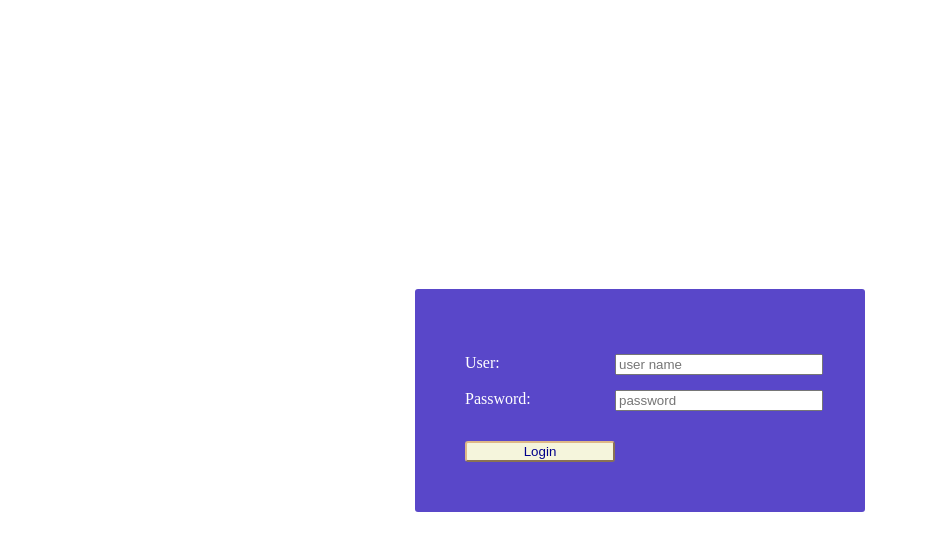
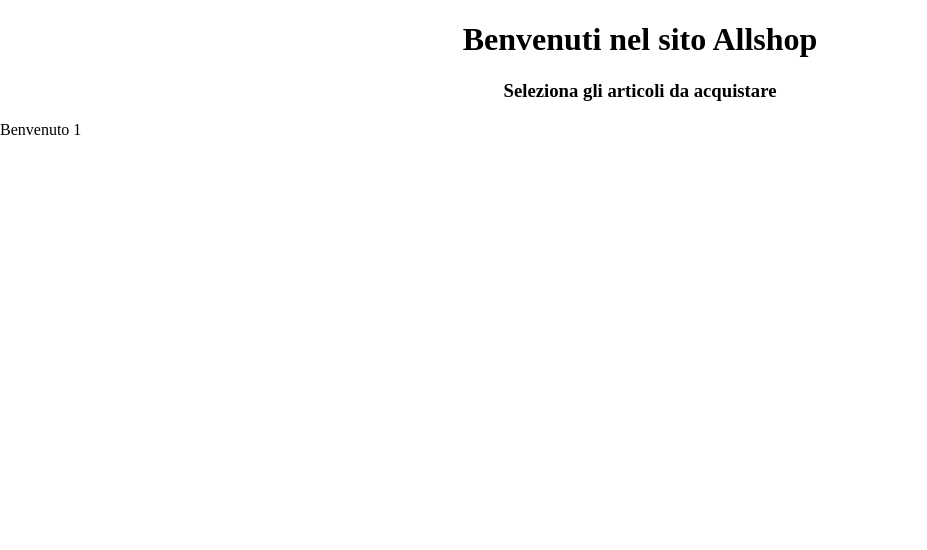
Before and after one commit to michele-larocca/angular-allShop, an Angular app: page /welcome/1 in a window 1280 px wide. Before the commit this address led to /login. Shown: the top 550 px of the page, without its empty margins (0-927 px from the left). Built offline with nearby package versions, Linux system fonts and the light colour scheme.

Commit message:
pass userId from Login to Welcome by Routing navigation

```diff
--- a/src/app/app-routing.module.ts
+++ b/src/app/app-routing.module.ts
@@ -8,7 +8,7 @@ import { WelcomeComponent } from './welcome/welcome.component';
 const routes: Routes = [
   {path: '', component: LoginComponent},
   {path: 'login', component: LoginComponent},
-  {path: 'welcome', component: WelcomeComponent},
+  {path: 'welcome/:userId', component: WelcomeComponent},
   {path: '**', component: PageNotFoundComponent}
 ];
 
--- a/src/app/login/login.component.ts
+++ b/src/app/login/login.component.ts
@@ -17,7 +17,7 @@ export class LoginComponent implements OnInit {
   authenticated = false;
   message = "";
 
-  constructor(private rout: Router) { }
+  constructor(private route: Router) { }
 
   ngOnInit(): void {
   }
@@ -29,7 +29,7 @@ export class LoginComponent implements OnInit {
       this.message = "Insert User name and password to enter !";
     }
     else if(this.userId === USER_OK && this.password === PASS_OK) {
-      this.rout.navigate(['welcome']);
+      this.route.navigate(['welcome', this.userId]);
     }
     else {
       this.authenticated = false;
--- a/src/app/welcome/welcome.component.html
+++ b/src/app/welcome/welcome.component.html
@@ -2,3 +2,6 @@
   <h1>Benvenuti nel sito Allshop</h1>
   <h3>Seleziona gli articoli da acquistare</h3>
 </div>
+<div>
+  Benvenuto {{userId}}
+</div>
--- a/src/app/welcome/welcome.component.ts
+++ b/src/app/welcome/welcome.component.ts
@@ -1,4 +1,5 @@
 import { Component, OnInit } from '@angular/core';
+import { Router, ActivatedRoute } from '@angular/router';
 
 @Component({
   selector: 'app-welcome',
@@ -7,9 +8,13 @@ import { Component, OnInit } from '@angular/core';
 })
 export class WelcomeComponent implements OnInit {
 
-  constructor() { }
+  userId = '';
+
+  constructor(private route : ActivatedRoute) { }
 
   ngOnInit(): void {
+    this.userId = this.route.snapshot.params['userId'];
   }
 
+
 }
```
